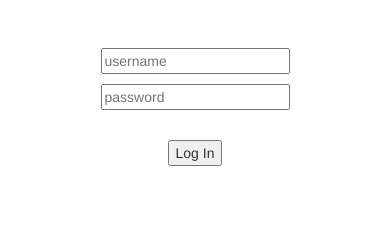
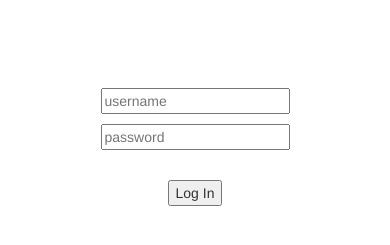
Before and after one commit to jaymehta1986/demo, a website: page app/index.html in a window 390 px wide. Shown: the part 53-298 px from the top of the page. Drawn offline with nearby package versions, Linux system fonts and the light colour scheme; some packages are replaced by stand-ins of ours; files that its build step writes are made by us from their sources.

```diff
--- a/app/index.html
+++ b/app/index.html
@@ -23,7 +23,7 @@
     <!-- Add your site or application content here -->
     <div class="navbar navbar-inverse navbar-static-top">
     <div class="container">
-      <a href="#" class="navbar-brand text-muted">E-Z Delivery</a>
+      <a href="#/home" class="navbar-brand text-muted">E-Z Delivery</a>
 
       <button class="navbar-toggle" data-toggle="collapse" data-target=".navHeaderCollapse">
         <span class="icon-bar"></span>
--- a/app/styles/main.css
+++ b/app/styles/main.css
@@ -67,14 +67,16 @@
 }
 
 div.view {
-  margin-left: 300px;
+  padding-left: 200px;
+  padding-right: 200px;
+  text-align: center;
 }
 
 @media screen and (max-width: 600px) {
 
   div.view {
-    text-align: center;
-    margin: auto;
+    margin: auto 0;
+    padding: 40px;
   }
 }
 
```
